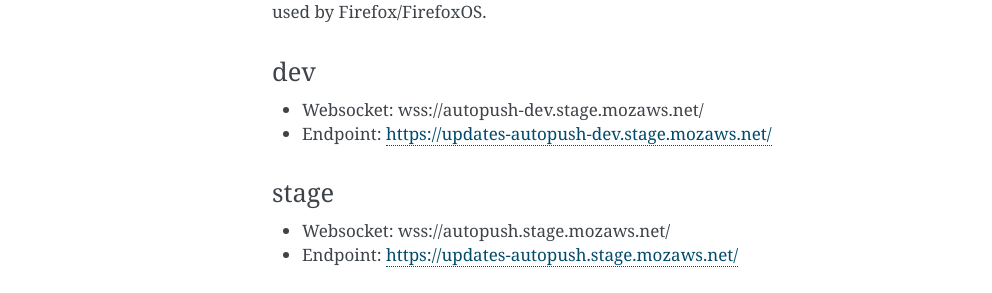
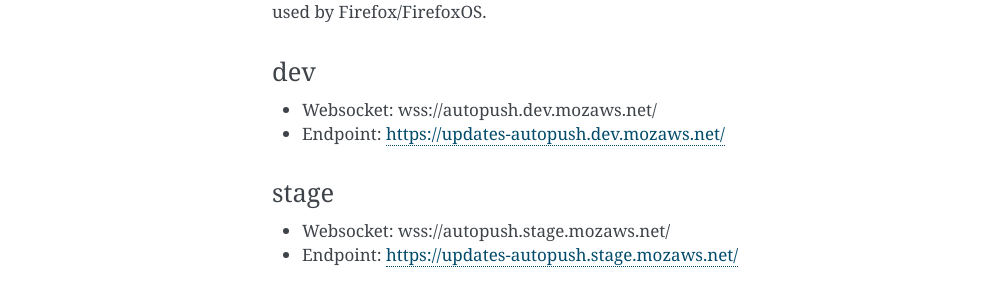
Before and after one commit to mozilla-services/autopush, a Sphinx documentation site: the page built from docs/index.rst, in a window 1280 px wide. Shown: the part 999-1292 px from the top of the page, without its empty margins (148-1140 px from the left). Built offline with Sphinx 7.4.7, drawn with Linux system fonts in a browser that asks for light colours.

Commit message:
Update dev endpoint

```diff
--- a/docs/index.rst
+++ b/docs/index.rst
@@ -54,8 +54,8 @@
 dev
 ---
 
-* Websocket: wss://autopush-dev.stage.mozaws.net/
-* Endpoint: https://updates-autopush-dev.stage.mozaws.net/
+* Websocket: wss://autopush.dev.mozaws.net/
+* Endpoint: https://updates-autopush.dev.mozaws.net/
 
 stage
 -----
```
